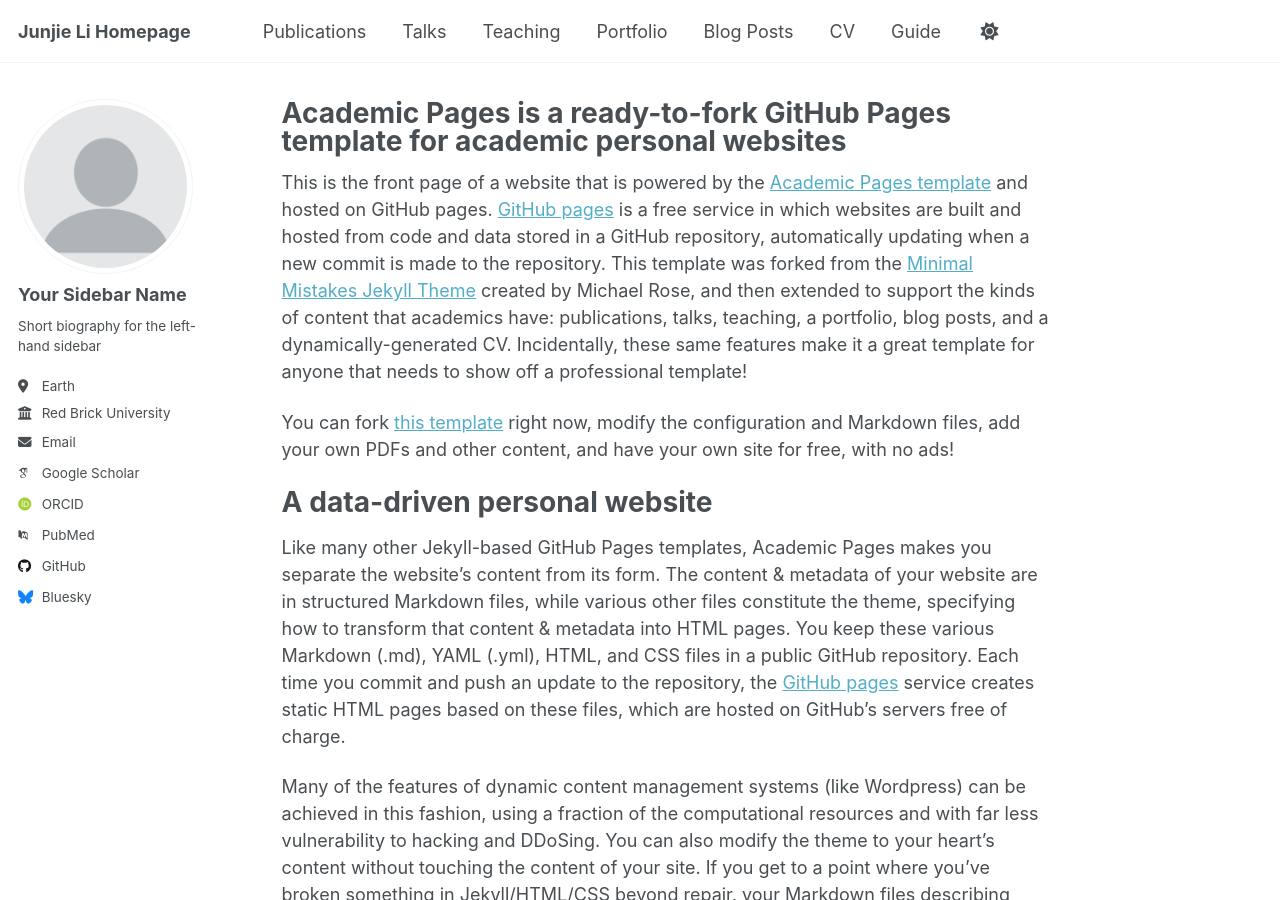
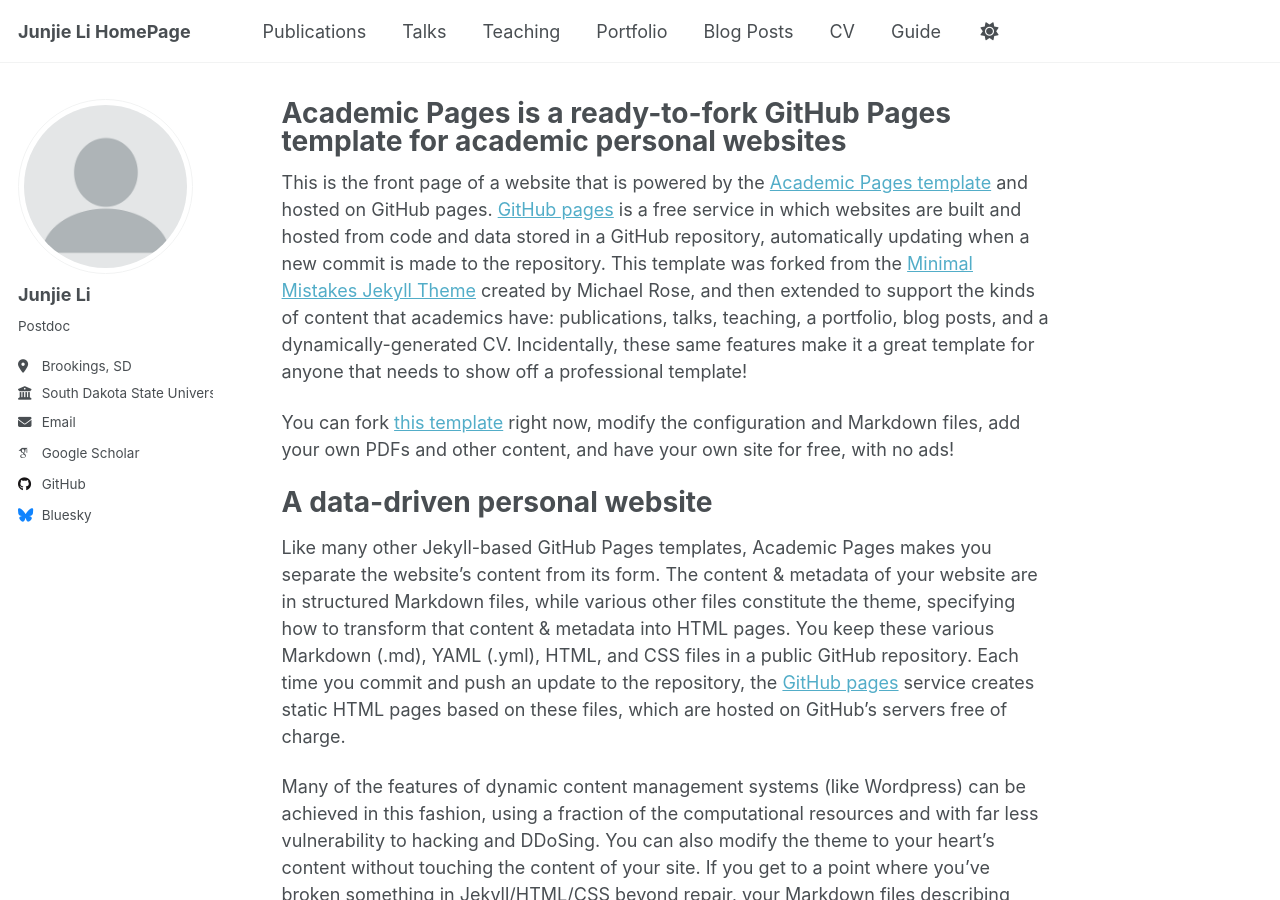
Before and after one commit to junjieliwhu/junjieliwhu.github.io, a Jekyll site: the page built from _pages/about.md, in a window 1280 px wide and 900 px high. Built offline with Jekyll 4.4.1, drawn with Linux system fonts in a browser that asks for light colours; some web fonts are replaced; a script that is not in the unit is left out.

Commit message:
Update _config.yml

```diff
--- a/_config.yml
+++ b/_config.yml
@@ -9,7 +9,7 @@
 # Basic Site Settings
 locale                   : "en-US"
 site_theme               : "default"
-title                    : "Junjie Li Homepage"
+title                    : "Junjie Li HomePage"
 title_separator          : "-"
 name                     : &name "Junjie Li"
 description              : &description "Postdoc at South Dakota State University"
@@ -23,22 +23,22 @@ repository               : "junjieliwhu/junjieliwhu.github.io"
 author:
   # Biographic information
   avatar           : "profile.png"
-  name             : "Your Sidebar Name"
+  name             : "Junjie Li"
   pronouns         : # example: "she/her"
-  bio              : "Short biography for the left-hand sidebar"
-  location         : "Earth"
-  employer         : "Red Brick University"
+  bio              : "Postdoc"
+  location         : "Brookings, SD"
+  employer         : "South Dakota State University"
   uri              : # URL
-  email            : "none@example.org"
+  email            : "Junjie.Li@sdstate.edu"
 
   # Academic websites
   academia         : # URL
   arxiv            : # URL - Update with the correct link to your profile
-  googlescholar    : "https://scholar.google.com/citations?user=PS_CX0AAAAAJ"
+  googlescholar    : "https://scholar.google.com/citations?user=Uj9Nk14AAAAJ"
   impactstory      : # URL
-  orcid            : "http://orcid.org/yourorcidurl"
+  orcid            : # URL
   semantic         : # URL
-  pubmed           : "https://www.ncbi.nlm.nih.gov/pubmed/?term=john+snow"
+  pubmed           : # URL
   researchgate     : # URL
   scopus           : # URL
 
```
